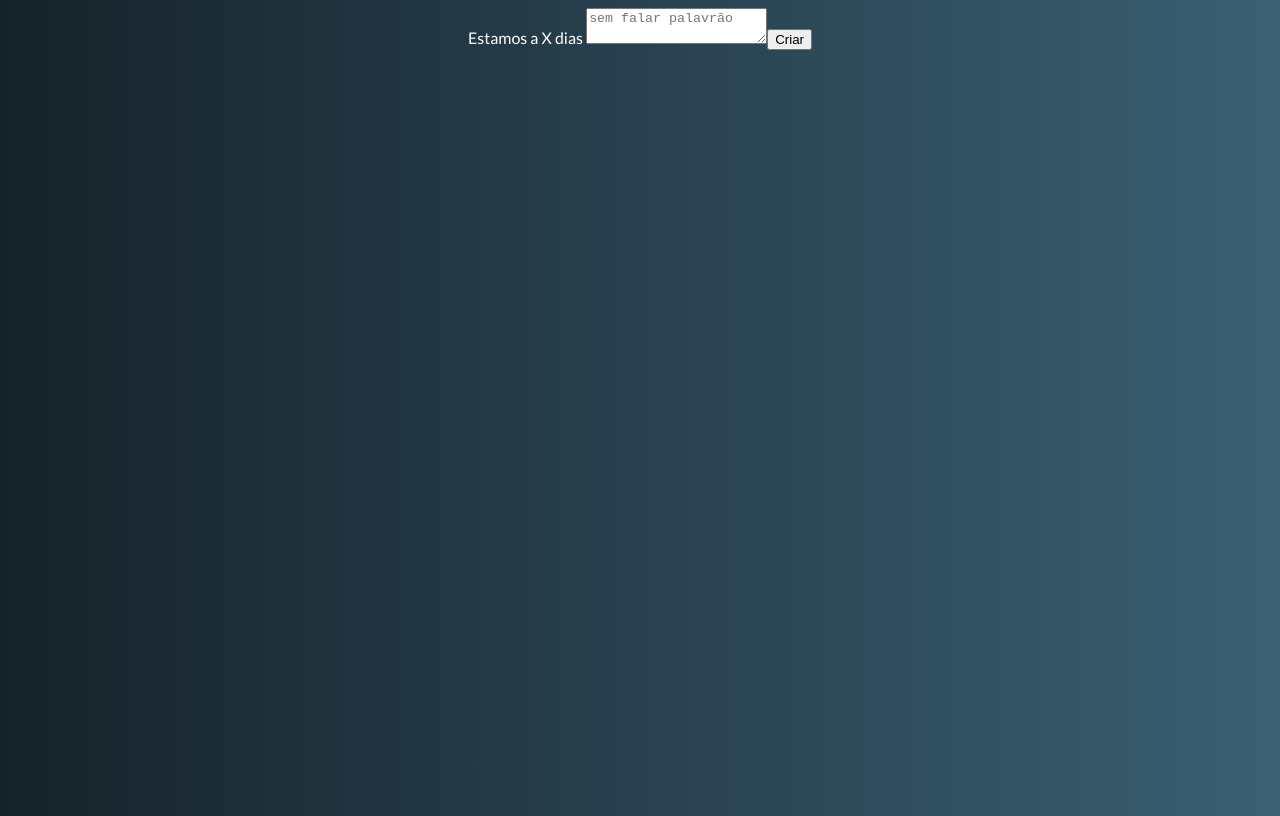
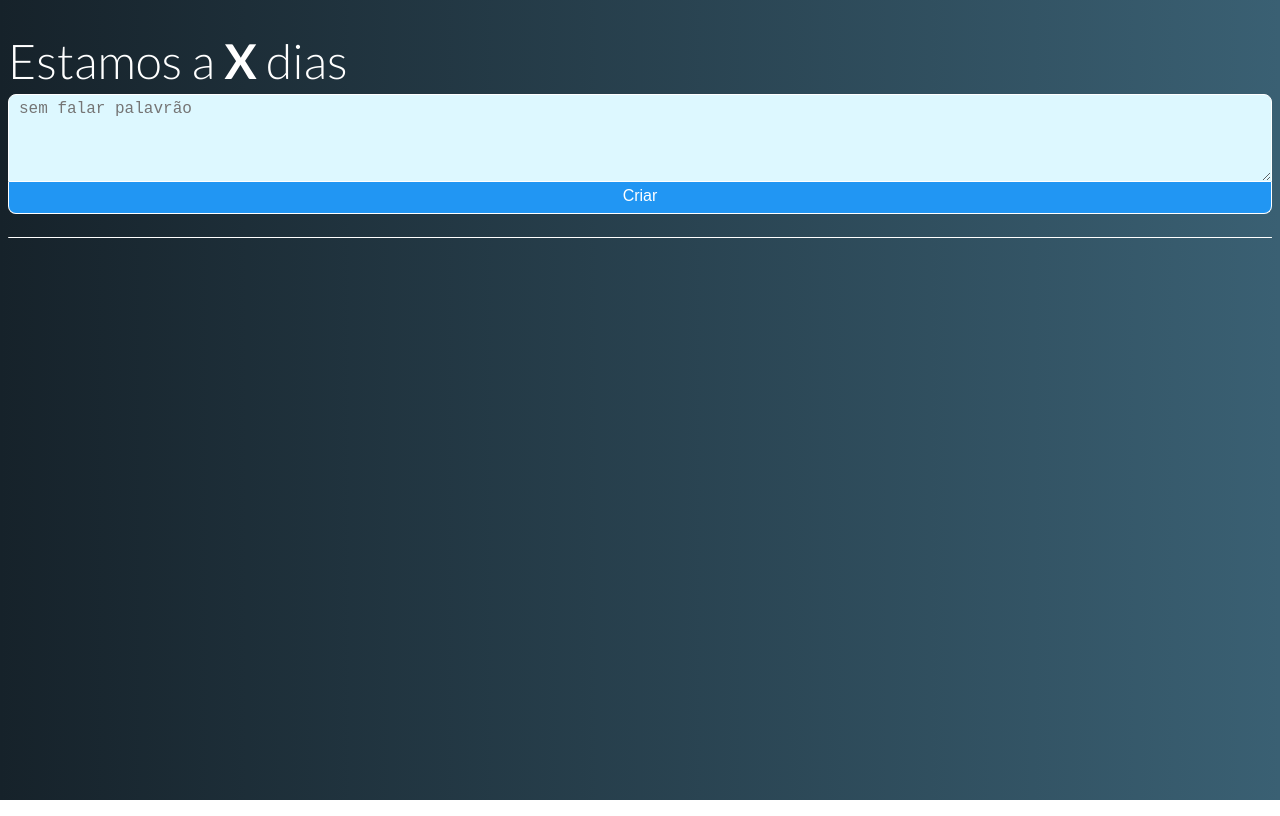
Before and after one commit to jefersonmatheusx/Estamos-a-X-dias, a Vue app: page / in a window 1280 px wide. Built offline with nearby package versions, Linux system fonts and the light colour scheme.

Commit message:
feat: finish the  MVP

```diff
--- a/src/App.vue
+++ b/src/App.vue
@@ -1,6 +1,6 @@
 <template>
 <div>
-  <BoardGrid />
+    <BoardGrid />
 </div>
 </template>
 
@@ -20,20 +20,7 @@ body {
   font-family: "Lato", sans-serif;
   background: linear-gradient(to right, rgb(22, 34, 42), rgb(58, 96, 115));
   color: #fff;
+  height: 100%;
 }
 
-#app {
-  display: flex;
-  flex: 1;
-  flex-direction: column;
-  justify-content: top;
-  align-items: center;
-  height: 100vh;
-}
-
-#app h1 {
-  margin-bottom: 5px;
-  font-weight: 300;
-  font-size: 3rem;
-}
 </style>
--- a/src/components/BoardCreation.vue
+++ b/src/components/BoardCreation.vue
@@ -1,18 +1,18 @@
 <template>
-  <div>
-    Estamos a X dias
-    <span
-      ><textarea
+  <div class="new-board">
+    <span class="new-board-form">
+      <textarea
         rows="2"
         type="text"
         name="description"
         :placeholder="sample"
         id=""
         v-model="description"
-        class="description"
+        class="description form-element"
       />
-      <button @click="addBoard">Criar</button></span
-    >
+      <button @click="addBoard" class="form-element">Criar</button>
+    </span>
+        <hr class='separator '/>
   </div>
 </template>
 
@@ -21,25 +21,25 @@ import * as moment from 'moment'
 export default {
   data: () => ({
     description: '',
-    samples :[
+    samples: [
       'sem quebrar pratos',
       'sem falar palavrão',
       'comprometidos com o trabalho',
       'sem atrasar as reuniões',
       'sem brigar com o cachorro',
       'sendo gentis com os vizinhos',
-      'praticando esportes'
-      ]
+      'praticando esportes',
+    ],
   }),
-  computed:{
-    sample(){
-      return this.samples[Math.floor(Math.random()*this.samples.length )]
-    }
+  computed: {
+    sample() {
+      return this.samples[Math.floor(Math.random() * this.samples.length)]
+    },
   },
   methods: {
     addBoard() {
-      const {description,$emit} = this
-      const objBoard = { description, maxDays: 0, dateStart: moment()}
+      const { description, $emit } = this
+      const objBoard = { description, maxDays: 0, dateStart: moment() }
       $emit('addBoard', objBoard)
     },
   },
@@ -47,7 +47,43 @@ export default {
 </script>
 
 <style>
-.description{
-  min-width: 100px;
+.new-board {
+  position: sticky;
+  top: 5px ;
+  z-index:1
+}
+.new-board-form {
+  display: flex;
+  text-align: center;
+  /* width: 86vw; */
+  flex-direction: column;
+   align-items: center;
+
+}
+.form-element {
+  outline: none;
+  font-size: 16px;
+  border: 1px solid #fff;
+  padding: 5px 10px 8px;
+
+  box-sizing: border-box;
+}
+textarea.form-element {
+  width: 100% !important;
+  background: #ddf8ff;
+  border-radius: 8px 8px 0 0;
+  min-height: 88px;
+}
+button.form-element {
+  border-top: none;
+  background: #2196f3;
+  border-radius: 0 0 8px 8px;
+  width: 100%;
+  color: #fff;
+}
+hr.separator {
+    border-top: 1px solid white;
+    border-bottom: none;
+    margin-top: 23px;
 }
 </style>
--- a/src/components/BoardGrid.vue
+++ b/src/components/BoardGrid.vue
@@ -1,8 +1,21 @@
 <template>
+  <div class="board">
+    <h1 class="title"> Estamos a <b>X</b> dias </h1>
+    <CreateBoard class="creationForm" @addBoard="this.boards.push($event)" />
     <div class="boards">
-    <CreateBoard @addBoard="this.boards.push($event)"/>
-    <div class='boardItem' v-for="(board, index) in boards" :key="board.description">
-      estamos a {{ range(index) }} {{ board.description }} <button @click="board.dateStart=new Date()">Reiniciar</button>
+      <div
+        class="boardItem"
+        v-for="(board, index) in boards"
+        :key="board.description"
+      >
+        estamos a <b>{{ range(index) }}</b
+        >:
+        <p class="subject">
+          {{ board.description }}
+        </p>
+        <button @click="board.dateStart = new Date()">Reiniciar</button>
+        <button @click="removeBoard(index)">Deletar</button>
+      </div>
     </div>
   </div>
 </template>
@@ -11,15 +24,36 @@
 import * as moment from 'moment'
 import CreateBoard from '@/components/BoardCreation'
 export default {
-  components:{
-    CreateBoard
+  components: {
+    CreateBoard,
   },
-  data:()=>({
+  data: () => ({
     boards: [],
   }),
+  watch: {
+    boards: {
+      deep: true,
+      handler() {
+        localStorage.setItem('myBoards', JSON.stringify(this.boards))
+      },
+    },
+  },
+  created() {
+    const json = localStorage.getItem('myBoards')
+    const array = JSON.parse(json)
+    this.tasks = []
+    if (Array.isArray(array)) {
+      this.boards = array
+    }
+  },
   methods: {
     range(i) {
-      const references = { minutes: 'minutos', hours: 'horas', days: 'dias', months:'meses' }
+      const references = {
+        minutes: 'minutos',
+        hours: 'horas',
+        days: 'dias',
+        months: 'meses',
+      }
       let duration = 0
       let range = ''
       Object.keys(references)
@@ -28,22 +62,49 @@ export default {
           const start = moment(this.boards[i].dateStart)
           const today = moment()
           if (duration == 0) {
-            duration = today.diff(start,ref)
+            duration = today.diff(start, ref)
             range = duration + ' ' + references[ref]
           }
         })
       return range
+    },
+    removeBoard(i) {
+      this.boards.splice(i, 1)
     },
   },
 }
 </script>
 
 <style>
-.boardItem{
+.board {
+  /* display: flex; */
+  /* flex: 1;
+  flex-direction: column; */
+  align-items: center;
+  /* height: 10vh; */
+}
+
+.boardItem {
   padding: 10px;
   border: 1px solid;
   border-radius: 12px;
   margin: 10px 0;
   overflow-wrap: break-word;
 }
+.boards {
+  display: block;
+  position: relative;
+  margin-top: 8px;
+  width: 90vw;
+  z-index: 0;
+}
+.subject {
+  display: list-item;
+  margin: 4px 10px 17px 20px;
+}
+.title {
+  margin-bottom: 5px;
+  font-weight: 300;
+  font-size: 3rem;
+}
 </style>
```
Also changed, not shown: 1 other file (tests, documents, lock files or other folders). Lines whose indentation alone changed are shown as unchanged.
